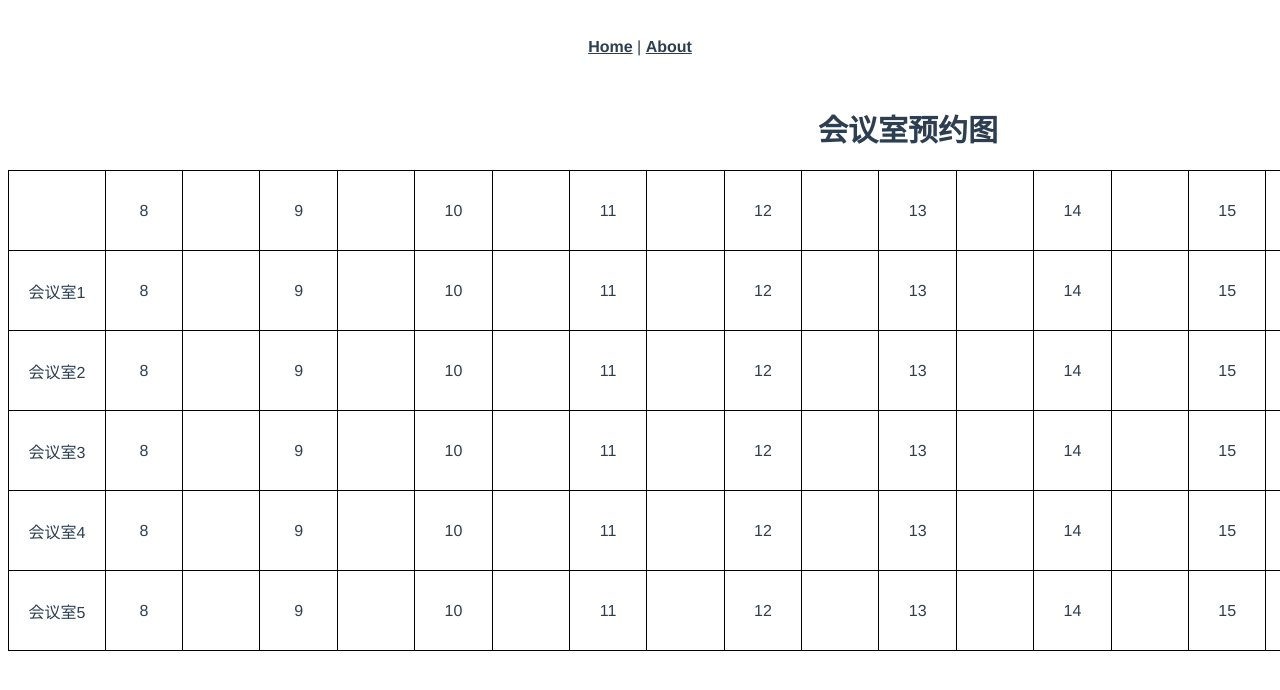
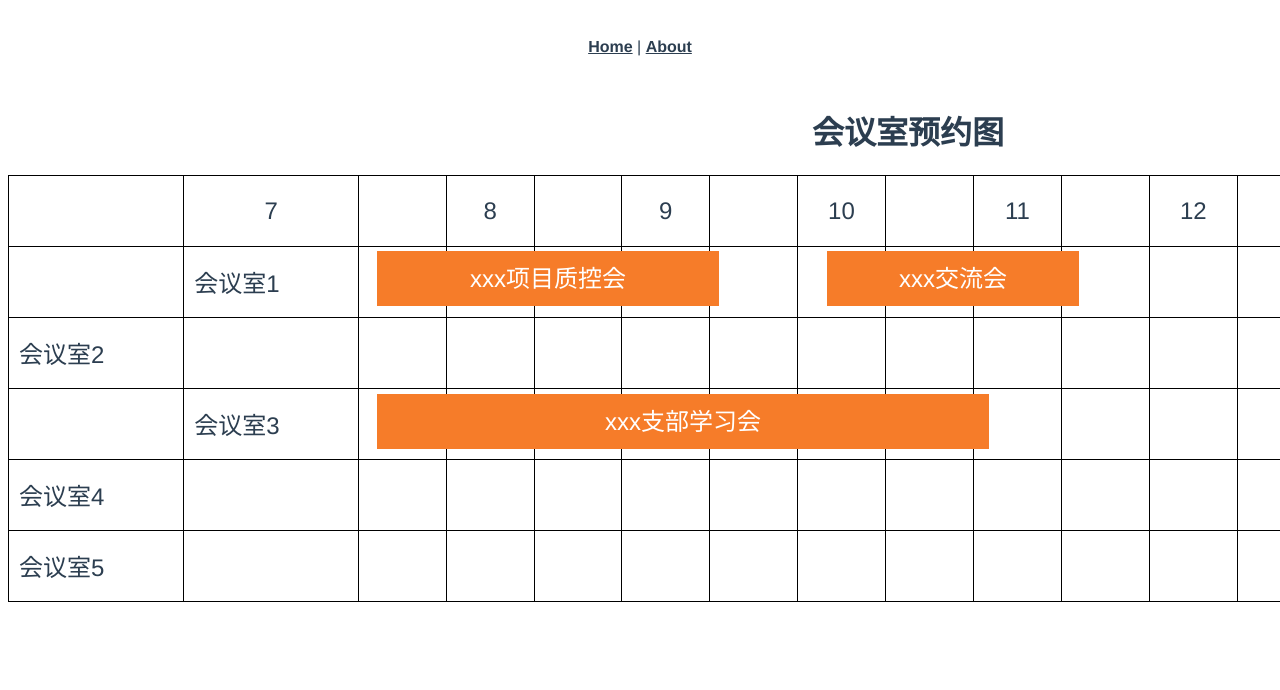
Before and after one commit to xiongxinyi/reservation, a Vue app in the folder meeting/: page /#/yuyuetu in a window 1280 px wide. Shown: the top 690 px of the page. Built offline with nearby package versions, Linux system fonts and the light colour scheme.

Commit message:
预约图修改

```diff
--- a/meeting/package.json
+++ b/meeting/package.json
@@ -26,5 +26,8 @@
     "eslint-plugin-vue": "^8.0.3",
     "node-sass": "^4.14.1",
     "sass-loader": "^10.1.0"
+  },
+  "rules":{
+    "no-unused-vars": "off"
   }
 }
--- a/meeting/src/views/YuYueTu.vue
+++ b/meeting/src/views/YuYueTu.vue
@@ -1,165 +1,137 @@
 <template>
-  <div id="appointment">
+  <div id="MeetingRoom">
     <h1>会议室预约图</h1>
-    <div class="son">
-      <el-form :model="form">
-        <table class="tables">
+    <table>
       <tr>
-            <td class="long"><span class="middle"> </span></td>
-            <td class="short">8</td>
-            <td class="short"> </td>
-            <td class="short">9</td>
-            <td class="short"> </td>
-            <td class="short">10</td>
-            <td class="short"> </td>
-            <td class="short">11</td>
-            <td class="short"> </td>
-            <td class="short">12</td>
-            <td class="short"> </td>
-            <td class="short">13</td>
-            <td class="short"> </td>
-            <td class="short">14</td>
-            <td class="short"> </td>
-            <td class="short">15</td>
-            <td class="short"> </td>
-            <td class="short">16</td>
-            <td class="short"> </td>
-            <td class="short">17</td>
-            <td class="short"> </td>
-            <td class="short">18</td>
-            <td class="short"> </td>
+          <td class="tds"></td>
+          <td>7</td>
+          <td></td>
+          <td>8</td>
+          <td></td>
+          <td>9</td>
+          <td></td>
+          <td>10</td>
+          <td></td>
+          <td>11</td>
+          <td></td>
+          <td>12</td>
+          <td></td>
+          <td>13</td>
+          <td></td>
+          <td>14</td>
+          <td></td>
+          <td>15</td>
+          <td></td>
       </tr>
-          <tr class="height">
-            <td class="long"><span class="middle">会议室1</span></td>
-            <!-- <td class="short4">
-                xx项目质控会
-            </td> -->
-            <td class="short">8</td>
-            <td class="short"> </td>
-            <td class="short">9</td>
-            <td class="short"> </td>
-            <td class="short">10</td>
-            <td class="short"> </td>
-            <td class="short">11</td>
-            <td class="short"> </td>
-            <td class="short">12</td>
-            <td class="short"> </td>
-            <td class="short">13</td>
-            <td class="short"> </td>
-            <td class="short">14</td>
-            <td class="short"> </td>
-            <td class="short">15</td>
-            <td class="short"> </td>
-            <td class="short">16</td>
-            <td class="short"> </td>
-            <td class="short">17</td>
-            <td class="short"> </td>
-            <td class="short">18</td>
-            <td class="short"> </td>
+      <tr>
+        <span class="room">xxx项目质控会</span>
+        <span class="room second">xxx交流会</span>
+          <td class="tds">会议室1</td>
+          <td></td>
+          <td></td>
+          <td></td>
+          <td></td>
+          <td></td>
+          <td></td>
+          <td></td>
+          <td></td>
+          <td></td>
+          <td></td>
+          <td></td>
+          <td></td>
+          <td></td>
+          <td></td>
+          <td></td>
+          <td></td>
+          <td></td>
+          <td></td>
       </tr>
-          <tr class="height">
-            <td class="long"><span class="middle">会议室2</span></td>
-            <td class="short">8</td>
-            <td class="short"> </td>
-            <td class="short">9</td>
-            <td class="short"> </td>
-            <td class="short">10</td>
-            <td class="short"> </td>
-            <td class="short">11</td>
-            <td class="short"> </td>
-            <td class="short">12</td>
-            <td class="short"> </td>
-            <td class="short">13</td>
-            <td class="short"> </td>
-            <td class="short">14</td>
-            <td class="short"> </td>
-            <td class="short">15</td>
-            <td class="short"> </td>
-            <td class="short">16</td>
-            <td class="short"> </td>
-            <td class="short">17</td>
-            <td class="short"> </td>
-            <td class="short">18</td>
-            <td class="short"> </td>
+      <tr>
+          <td class="tds">会议室2</td>
+          <td></td>
+          <td></td>
+          <td></td>
+          <td></td>
+          <td></td>
+          <td></td>
+          <td></td>
+          <td></td>
+          <td></td>
+          <td></td>
+          <td></td>
+          <td></td>
+          <td></td>
+          <td></td>
+          <td></td>
+          <td></td>
+          <td></td>
+          <td></td>
       </tr>
-          <tr class="height">
-            <td class="long"><span class="middle">会议室3</span></td>
-            <td class="short">8</td>
-            <td class="short"> </td>
-            <td class="short">9</td>
-            <td class="short"> </td>
-            <td class="short">10</td>
-            <td class="short"> </td>
-            <td class="short">11</td>
-            <td class="short"> </td>
-            <td class="short">12</td>
-            <td class="short"> </td>
-            <td class="short">13</td>
-            <td class="short"> </td>
-            <td class="short">14</td>
-            <td class="short"> </td>
-            <td class="short">15</td>
-            <td class="short"> </td>
-            <td class="short">16</td>
-            <td class="short"> </td>
-            <td class="short">17</td>
-            <td class="short"> </td>
-            <td class="short">18</td>
-            <td class="short"> </td>
+      <tr>
+        <span class="room third">xxx支部学习会</span>
+          <td class="tds">会议室3</td>
+          <td></td>
+          <td></td>
+          <td></td>
+          <td></td>
+          <td></td>
+          <td></td>
+          <td></td>
+          <td></td>
+          <td></td>
+          <td></td>
+          <td></td>
+          <td></td>
+          <td></td>
+          <td></td>
+          <td></td>
+          <td></td>
+          <td></td>
+          <td></td>
       </tr>
-          <tr class="height">
-            <td class="long"><span class="middle">会议室4</span></td>
-            <td class="short">8</td>
-            <td class="short"> </td>
-            <td class="short">9</td>
-            <td class="short"> </td>
-            <td class="short">10</td>
-            <td class="short"> </td>
-            <td class="short">11</td>
-            <td class="short"> </td>
-            <td class="short">12</td>
-            <td class="short"> </td>
-            <td class="short">13</td>
-            <td class="short"> </td>
-            <td class="short">14</td>
-            <td class="short"> </td>
-            <td class="short">15</td>
-            <td class="short"> </td>
-            <td class="short">16</td>
-            <td class="short"> </td>
-            <td class="short">17</td>
-            <td class="short"> </td>
-            <td class="short">18</td>
-            <td class="short"> </td>
+      <tr>
+          <td class="tds">会议室4</td>
+          <td></td>
+          <td></td>
+          <td></td>
+          <td></td>
+          <td></td>
+          <td></td>
+          <td></td>
+          <td></td>
+          <td></td>
+          <td></td>
+          <td></td>
+          <td></td>
+          <td></td>
+          <td></td>
+          <td></td>
+          <td></td>
+          <td></td>
+          <td></td>
       </tr>
-          <tr class="height">
-            <td class="long"><span class="middle">会议室5</span></td>
-            <td class="short">8</td>
-            <td class="short"> </td>
-            <td class="short">9</td>
-            <td class="short"> </td>
-            <td class="short">10</td>
-            <td class="short"> </td>
-            <td class="short">11</td>
-            <td class="short"> </td>
-            <td class="short">12</td>
-            <td class="short"> </td>
-            <td class="short">13</td>
-            <td class="short"> </td>
-            <td class="short">14</td>
-            <td class="short"> </td>
-            <td class="short">15</td>
-            <td class="short"> </td>
-            <td class="short">16</td>
-            <td class="short"> </td>
-            <td class="short">17</td>
-            <td class="short"> </td>
-            <td class="short">18</td>
-            <td class="short"> </td>
+      <tr>
+          <td class="tds">会议室5</td>
+          <td></td>
+          <td></td>
+          <td></td>
+          <td></td>
+          <td></td>
+          <td></td>
+          <td></td>
+          <td></td>
+          <td></td>
+          <td></td>
+          <td></td>
+          <td></td>
+          <td></td>
+          <td></td>
+          <td></td>
+          <td></td>
+          <td></td>
+          <td></td>
       </tr>
     </table>
-      </el-form>
-    </div>
   </div>
 </template>
 
@@ -170,107 +142,48 @@ import { reactive } from 'vue'
 })
 </script>
 
-<style lang="scss">
-#appointment .el-checkbox.el-checkbox--large {
-  height: auto !important;
-}
-#appointment .el-input__wrapper {
-  box-shadow: none !important;
-}
-#appointment .el-input__inner {
-  width: 100%;
-  font-size: 16px;
-  color: black;
-}
-#appointment header .timeInput .el-input__inner {
+
+<style lang="scss" scoped>
+  #MeetingRoom {
     text-align: center;
-}
-</style>
-<style lang="scss" scoped>
-#appointment {
     width: 1800px;
     margin: 0 auto;
-  h1 {
-    text-align: center;
-    font-size: 30px;
-  }
-  .son {
-    header {
-      display: flex;
-      justify-content: space-between;
-      align-items: center;
-      margin: 0 30px;
-      p {
-        width: 45%;
-        display: flex;
-        justify-content: space-evenly;
-        align-items: center;
-        .width {
-          display: inline-block;
-          width: 180px;
-        }
-        .time {
-          display: inline-block;
-          width: 80px;
-        }
-      }
-      .timeInput {
-        .el-input {
-          width: 80px;
-        }
-      }
-    }
+    position: relative;
     table {
       width: 100%;
     }
-    table,
-    tr,
-    td {
+    table,tr,td {
       border: 1px solid black;
       border-collapse: collapse;
       padding: 10px;
-      text-align: center;
+      height: 50px;
+      font-size: 24px;
     }
-    .center {
-      text-align: center;
-    }
-    .height {
-      height: 100px;
-    }
-    .margin {
-      margin: 0;
-    }
-    .long {
+    td {
       width: 5%;
     }
-    .short {
-      width: 4%;
+    .tds {
+      width: 10%;
+      text-align: left;
     }
-    .short4 {
-      width: 16%;
-      background-color: coral;
+    .room {
+      width: 19%;
+      position: absolute;
+      background: linear-gradient(to left,#F67C29,#F67C29);
+      color: white;
+      top: 29%;
+      left: 20.5%;
+      height: 55px;
+      line-height: 55px;
+      font-size: 24px;
     }
-    .height {
-      height: 60px;
+    .second {
+      width: 14%;
+      left: 45.5%;
     }
-    .tables tr {
-      height: 80px;
-    }
-    .marginLeft {
-      margin-left: 20px;
-    }
-    .border {
-      border-bottom: 0.1px solid white;
-    }
-    .borderNone {
-      border-top: 0.1px solid white;
-    }
-    .borderRight {
-      border-right: 0;
-    }
-    .middle {
-      margin-top: 10px;
-    }
+    .third {
+      width: 34%;
+      top: 58%;
     }
   }
 </style>
```
Also changed, not shown: meeting/.eslintrc.js. Lines whose indentation alone changed are shown as unchanged.
